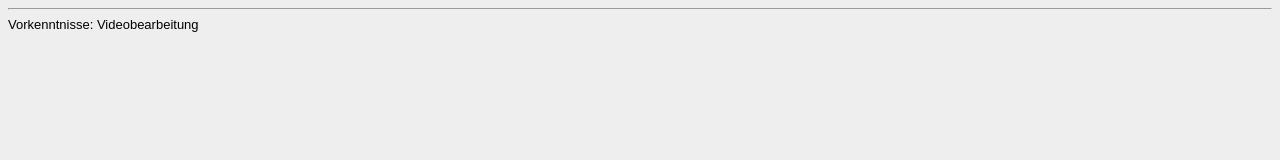
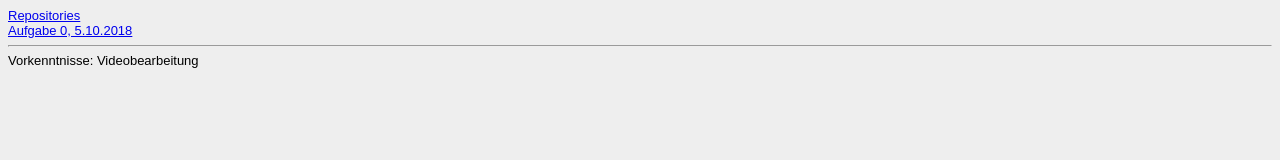
Before and after one commit to dennisbenz/dennisbenz.github.io, a plain HTML site: page Steckbrief/steckbrief.htm in a window 1280 px wide. Drawn offline with Linux system fonts and the light colour scheme.

Commit message:
Steckbrief aktualisiert

```diff
--- a/Steckbrief/steckbrief.htm
+++ b/Steckbrief/steckbrief.htm
@@ -5,8 +5,8 @@
 <!-- diese Zeile zuvor löschen
 <a href="Datenadresse eintragen" target="_blank">Aufgabe 1a, 1.1.2015</a></br>
 und diese -->
-
-
+<a href="https://github.com/dennisbenz/EIA2" target="_blank">Repositories</a></br>
+<a href="https://dennisbenz.github.io/EIA2/Aufgabe0/Aufgabe0.html" target="_blank">Aufgabe 0, 5.10.2018</a></br>
 <!-- Hier bitte die Vorkenntnisse im Bereich Programmierung zu Beginn der Veranstaltung kurz beschreiben! -->
 <hr>
 Vorkenntnisse: Videobearbeitung<br>
```
Also changed, not shown: index.html (+1 -0 lines).
